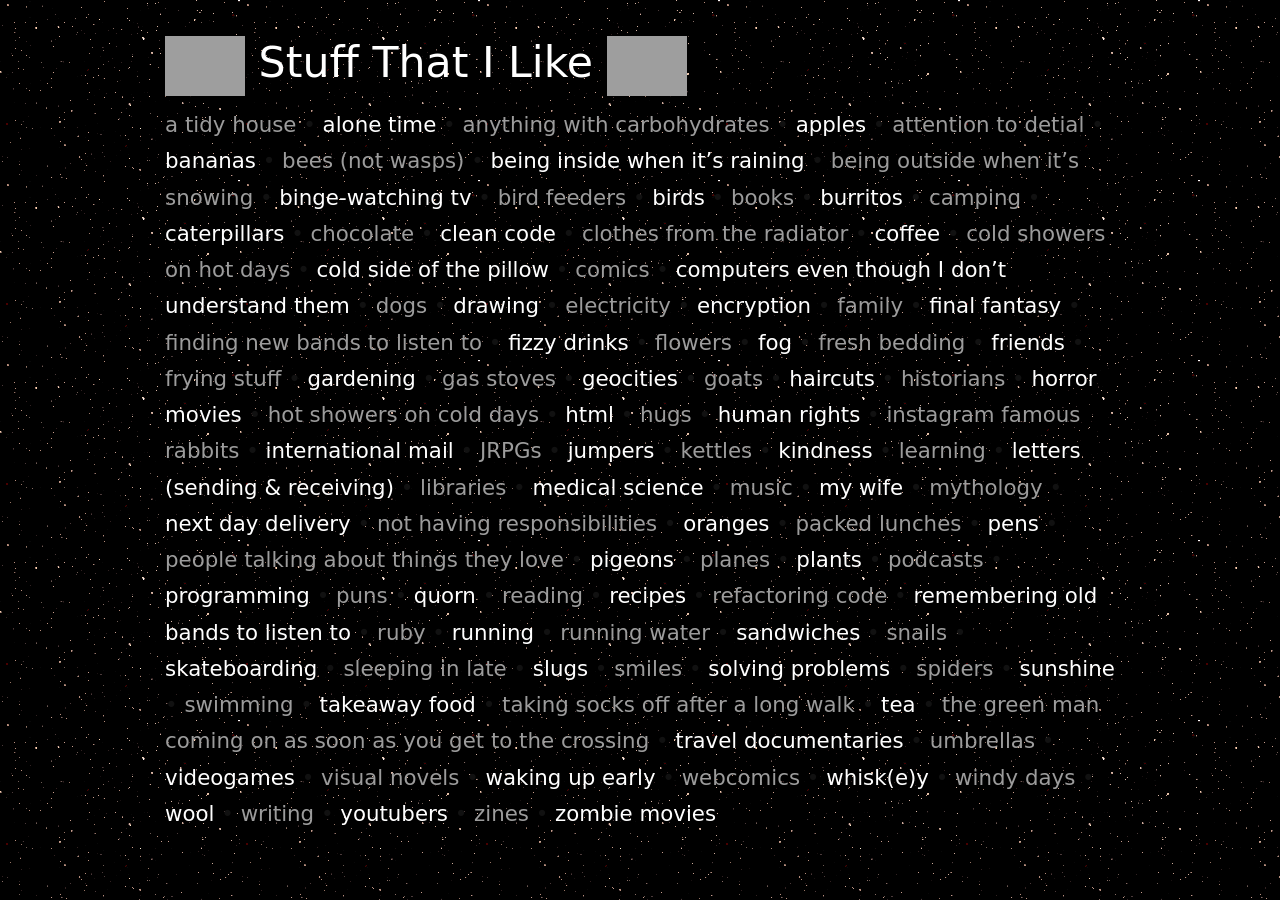
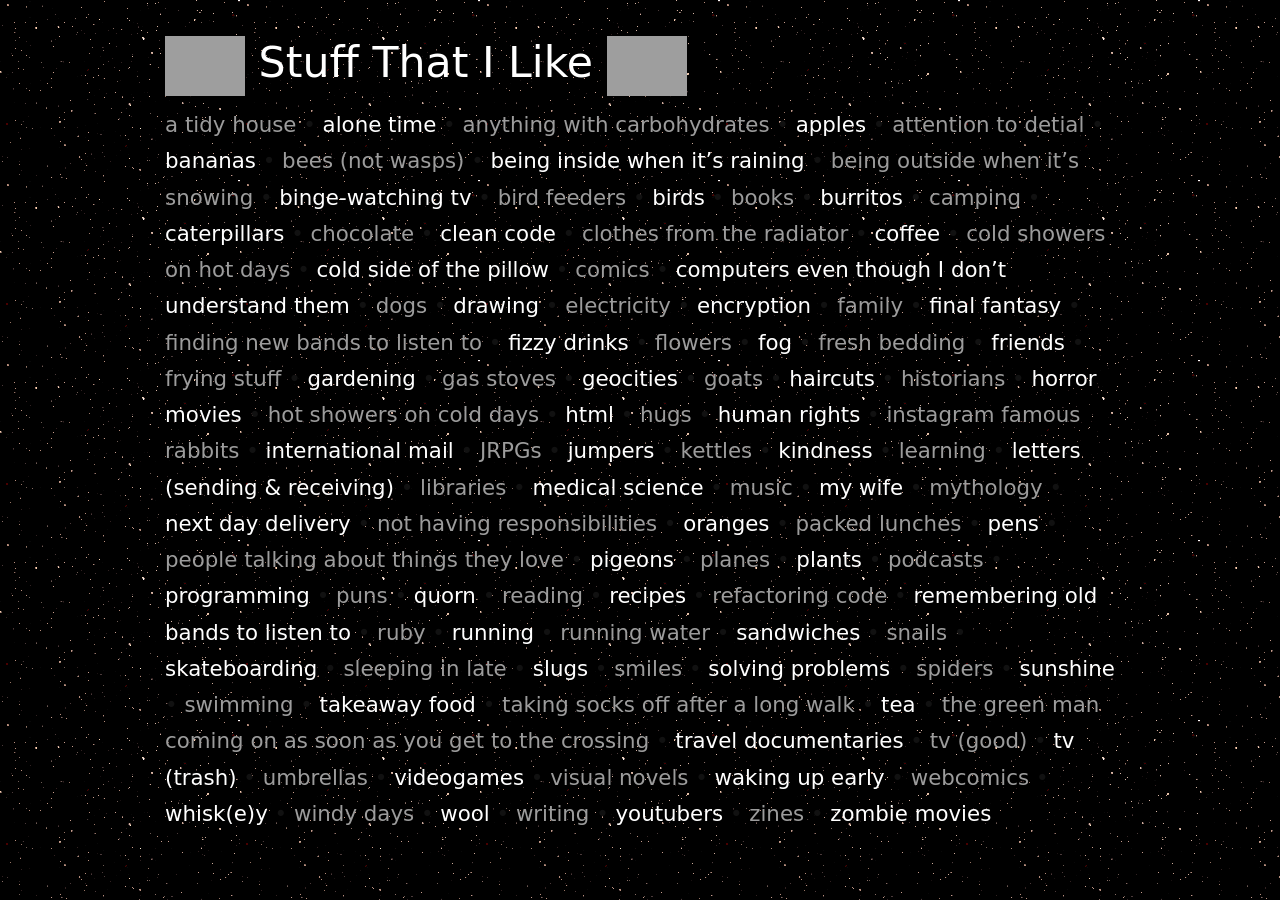
Before and after one commit to jsrn/jsrn.github.io, a Jekyll site: the page built from stuffthatilike.md, in a window 1280 px wide. Built offline with Jekyll 4.4.1, drawn with Linux system fonts in a browser that asks for light colours; grey boxes are pictures that could not be loaded.

Commit message:
Added TV (from the jazzy github editor!?)

```diff
--- a/stuffthatilike.md
+++ b/stuffthatilike.md
@@ -102,6 +102,8 @@
 <span class='thing-i-like'>tea</span> &bull;
 <span class='thing-i-like'>the green man coming on as soon as you get to the crossing</span> &bull;
 <span class='thing-i-like'>travel documentaries</span> &bull;
+<span class='thing-i-like'>tv (good)</span> &bull;
+<span class='thing-i-like'>tv (trash)</span> &bull;
 <span class='thing-i-like'>umbrellas</span> &bull;
 <span class='thing-i-like'>videogames</span> &bull;
 <span class='thing-i-like'>visual novels</span> &bull;
```
